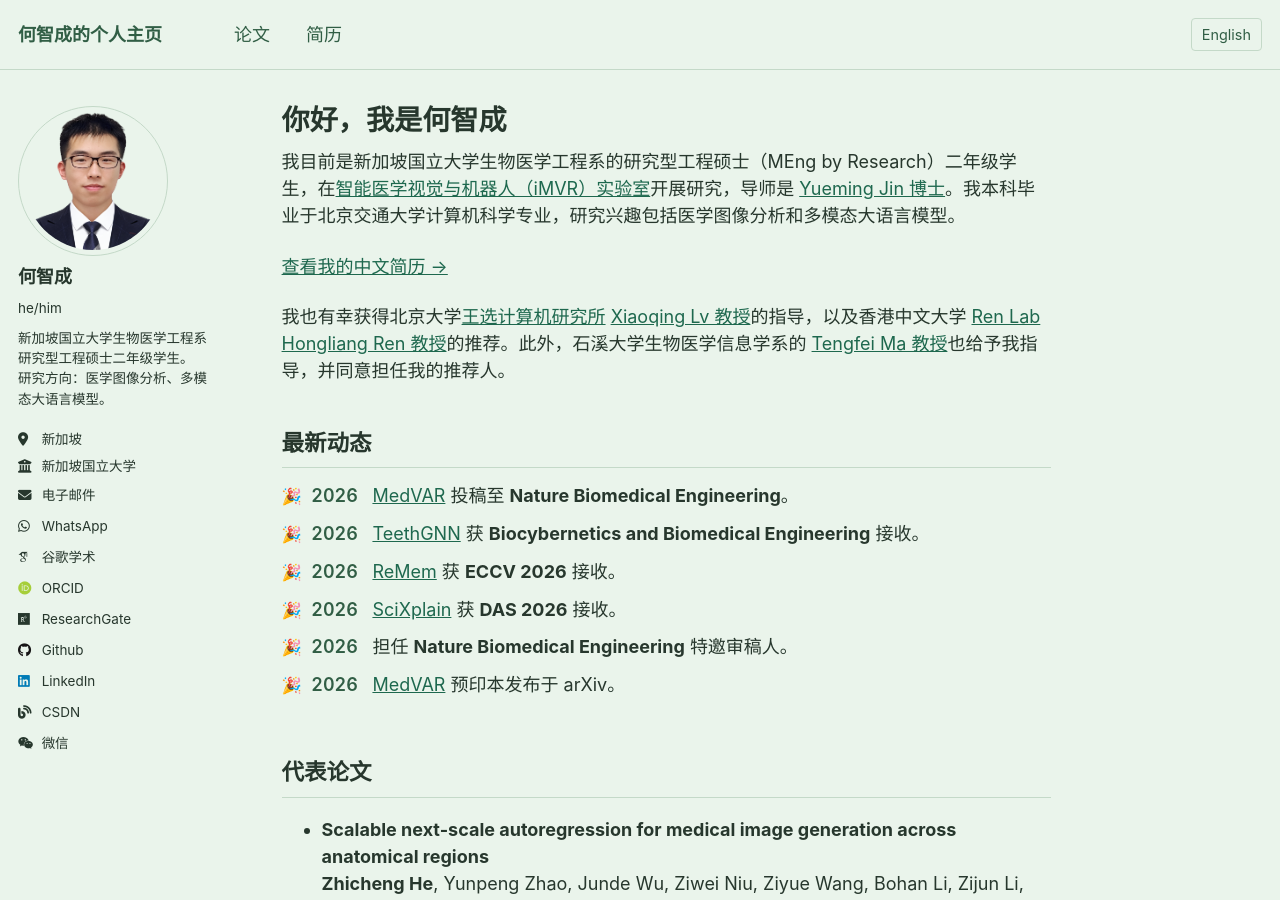
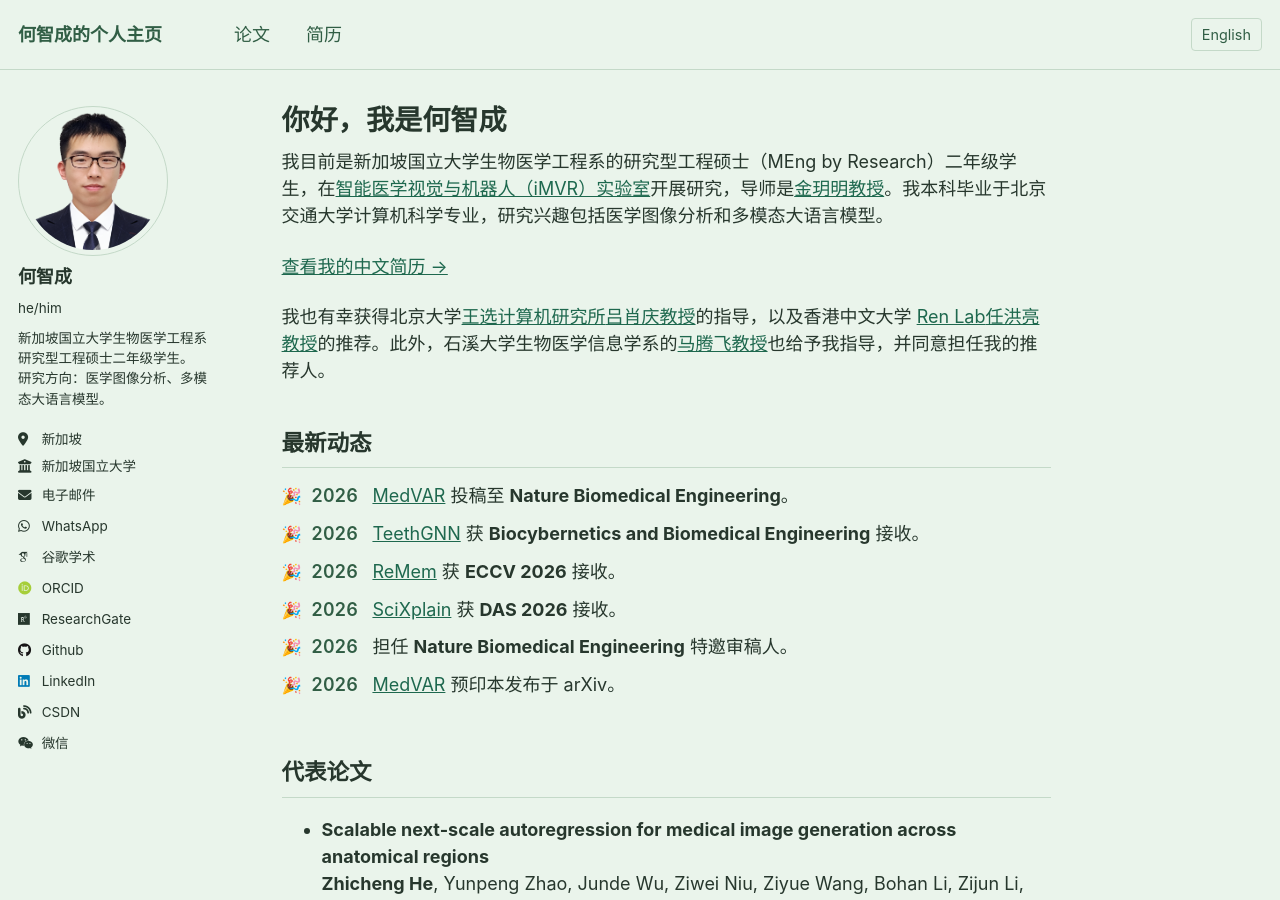
Before and after one commit to hezhicheng2002/hezhicheng2002.github.io, a Jekyll site: the page built from _pages/about-zh.md, in a window 1280 px wide and 900 px high. Built offline with Jekyll 4.4.1, drawn with Linux system fonts in a browser that asks for light colours; some web fonts are replaced.

Commit message:
Use confirmed Chinese faculty names and verify absolute switch URLs

```diff
--- a/_pages/about-zh.md
+++ b/_pages/about-zh.md
@@ -8,11 +8,11 @@ author_profile: true
 description: "何智成，新加坡国立大学生物医学工程系研究型工程硕士二年级学生，研究方向为医学图像分析与多模态大语言模型。"
 ---
 
-我目前是新加坡国立大学生物医学工程系的研究型工程硕士（MEng by Research）二年级学生，在[智能医学视觉与机器人（iMVR）实验室](https://github.com/jinlab-imvr)开展研究，导师是 [Yueming Jin 博士](https://yuemingjin.github.io/)。我本科毕业于北京交通大学计算机科学专业，研究兴趣包括医学图像分析和多模态大语言模型。
+我目前是新加坡国立大学生物医学工程系的研究型工程硕士（MEng by Research）二年级学生，在[智能医学视觉与机器人（iMVR）实验室](https://github.com/jinlab-imvr)开展研究，导师是[金玥明教授](https://yuemingjin.github.io/)。我本科毕业于北京交通大学计算机科学专业，研究兴趣包括医学图像分析和多模态大语言模型。
 
 [查看我的中文简历 →](/zh/cv/)
 
-我也有幸获得北京大学[王选计算机研究所](https://www.icst.pku.edu.cn/) [Xiaoqing Lv 教授](https://ieeexplore.ieee.org/author/37599114400)的指导，以及香港中文大学 [Ren Lab](http://www.labren.org/mm/) [Hongliang Ren 教授](https://www.ee.cuhk.edu.hk/en-gb/people/academic-staff/professors/prof-ren-hongliang)的推荐。此外，石溪大学生物医学信息学系的 [Tengfei Ma 教授](https://ai.stonybrook.edu/people/faculty/TengfeiMa)也给予我指导，并同意担任我的推荐人。
+我也有幸获得北京大学[王选计算机研究所](https://www.icst.pku.edu.cn/)[吕肖庆教授](https://ieeexplore.ieee.org/author/37599114400)的指导，以及香港中文大学 [Ren Lab](http://www.labren.org/mm/)[任洪亮教授](https://www.ee.cuhk.edu.hk/en-gb/people/academic-staff/professors/prof-ren-hongliang)的推荐。此外，石溪大学生物医学信息学系的[马腾飞教授](https://ai.stonybrook.edu/people/faculty/TengfeiMa)也给予我指导，并同意担任我的推荐人。
 
 最新动态
 ------
@@ -34,7 +34,7 @@ description: "何智成，新加坡国立大学生物医学工程系研究型工
   <li><span class="news-icon" aria-hidden="true">🎉</span><span class="news-year">2025</span>
     <span><a href="https://openreview.net/forum?id=cAVWntFxlF">DINOv3-FD</a> 获 <strong>MIDL 2026</strong> 接收。</span></li>
   <li><span class="news-icon" aria-hidden="true">🎉</span><span class="news-year">2025</span>
-    <span>加入 <a href="https://yuemingjin.github.io/">Yueming Jin 博士</a>的实验室，攻读研究型工程硕士学位。</span></li>
+    <span>加入<a href="https://yuemingjin.github.io/">金玥明教授</a>的实验室，攻读研究型工程硕士学位。</span></li>
 </ul>
 
 代表论文
```
Also changed, not shown: 1 other file.
